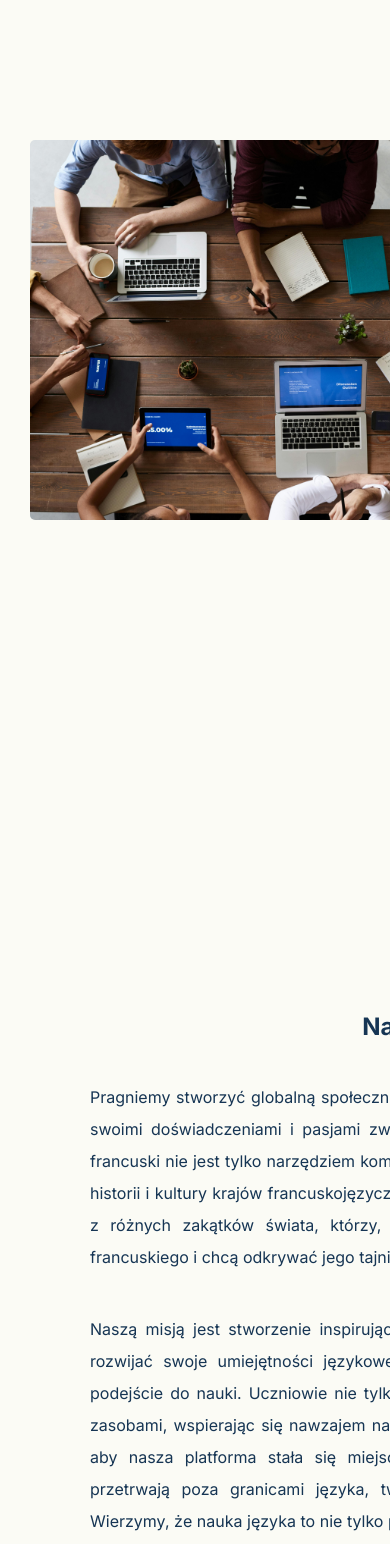
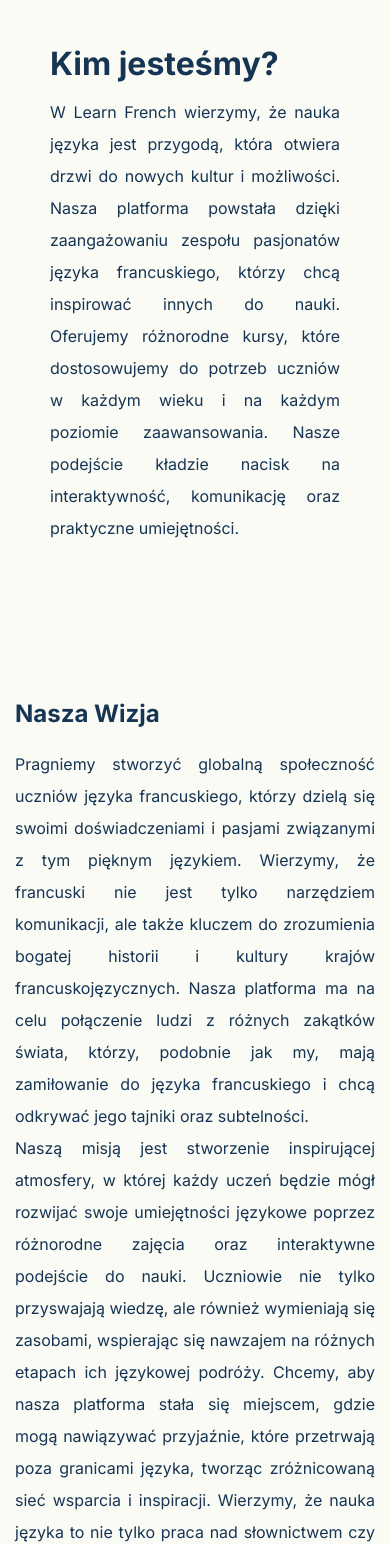
Before and after one commit to paulinawojtysiakk/Gawedowka, a Next.js app: page /pages/about in a window 390 px wide. Shown: the part 432-1976 px from the top of the page. Built offline with nearby package versions, Linux system fonts and the light colour scheme.

Commit message:
responsive mobile and tablet added to all pages

```diff
--- a/src/app/page.module.css
+++ b/src/app/page.module.css
@@ -11,10 +11,11 @@
   flex-direction: column;
   align-items: center;
   margin: auto;
-  padding: 20px;
   flex-grow: 1;
   overflow: hidden;
+
 }
+
 
 .logo {
   position: relative;
@@ -32,21 +33,41 @@
   display: flex;
   flex-direction: column;
 
-
 }
 @media (max-width: 768px) {
 
-  .main {
+   .main {
     display: flex;
     flex-wrap: wrap;
     flex-direction: column;
-    align-items: center;
-    justify-content: center;
-    text-align: center;
-    margin: auto;
+    align-items: flex-start;
+    overflow-x: hidden;
+    margin: 0;
+    padding: 0;
   }
+
+/*
+  .mainIntroText{
+    margin: 0;
+    max-width: 100vw;
+    align-items: flex-start;
+    line-height: 1.5;
+    overflow-x: scroll;
+  } */
 
   .content {
     padding: 10px;
   }
 }
+
+@media only screen and (max-width: 1024) and (min-width: 768px){
+  .main {
+    display: flex;
+    flex-wrap: wrap;
+    flex-direction: column;
+    align-items: flex-start;
+    overflow-x: hidden;
+    margin: 0;
+    padding: 0;
+  }
+}
--- a/src/app/pages/about/page.jsx
+++ b/src/app/pages/about/page.jsx
@@ -22,6 +22,21 @@ const IntroContainer = styled.div`
   padding:10px;
   align-items: center;
   margin-bottom: 50px;
+
+  @media (max-width: 768px) {
+    display: flex;
+    flex-direction: column;
+    flex-wrap: wrap;
+    align-items: center;
+    max-width: 100vw;
+  }
+  @media screen and (min-width: 769px) and (max-width: 1180px) {
+    display: flex;
+    flex-direction: column;
+    flex-wrap: wrap;
+    align-items: center;
+    max-width: 100vw;
+  }
 `;
 
 const Introduction = styled.div`
@@ -37,12 +52,44 @@ transition: transform 0.3s ease, opacity 0.3s ease;
 transform: scale(0.9);
 opacity: 0.8;
 }
+
+  width: 100%;
+  max-width: 100vw;
+  border-radius: 8px;
+
+  @media (min-width: 769px) {
+    width: auto;
+    max-height: 380px;
+  }
+
+  @media (max-width: 768px) {
+    width: 90vw;
+    height: auto;
+    max-width: 100vw;
+  }
 `
 
 const ValuesContainer = styled.div`
   display: flex;
   flex-direction: column;
   margin: 70px;
+
+ @media (max-width: 768px) {
+    display: flex;
+    flex-direction: column;
+    flex-wrap: wrap;
+    align-items: flex-start;
+    margin: 40px 0;
+    padding: 15px;
+    max-width: 100vw;
+  }
+  @media screen and (min-width: 769px) and (max-width: 1180px) {
+    display: flex;
+    flex-direction: column;
+    flex-wrap: wrap;
+    align-items: center;
+    max-width: 100vw;
+  }
 `;
 
 const ValuesTitle = styled.h2`
@@ -55,6 +102,9 @@ const ValueElement = styled.p`
   margin: 20px 0;
     line-height: 2;
 
+    @media (max-width: 768px){
+    margin: 0;
+}
 `;
 const ProgramsContainer = styled.div`
   margin: 50px 0;
@@ -63,6 +113,7 @@ const ProgramsContainer = styled.div`
 const ProgramsTitle = styled.h2`
   text-align: center;
   margin-bottom: 40px;
+  padding: 10px;
 `;
 
 const ProgramCard = styled.div`
@@ -76,7 +127,13 @@ transition: transform 0.3s ease, opacity 0.3s ease;
 
 &:hover{
 transform: scale(1.1);
-}`;
+}
+
+@media (max-width: 768px){
+margin: 30px 10px;
+}
+
+`;
 
 const ProgramName = styled.h3`
   margin-bottom: 20px;
@@ -96,8 +153,6 @@ const About = () => {
           <HoverImage
             src={TeamImage}
             alt="Our Team"
-            height="380"
-            style={{ borderRadius: "5px" }}
           />
           <Introduction>
             <h1>Kim jesteśmy?</h1>
--- a/src/components/organisms/footer/index.js
+++ b/src/components/organisms/footer/index.js
@@ -25,6 +25,7 @@ const LogoContainer = styled.div`
 `;
 const TextContainer = styled.div`
   display: flex;
+  flex-wrap: wrap;
   justify-content: space-around;
 `;
 
```
Also changed, not shown: src/app/page.js (+64 -4 lines), src/components/organisms/ourOffer/index.js (+12 -1 lines).
